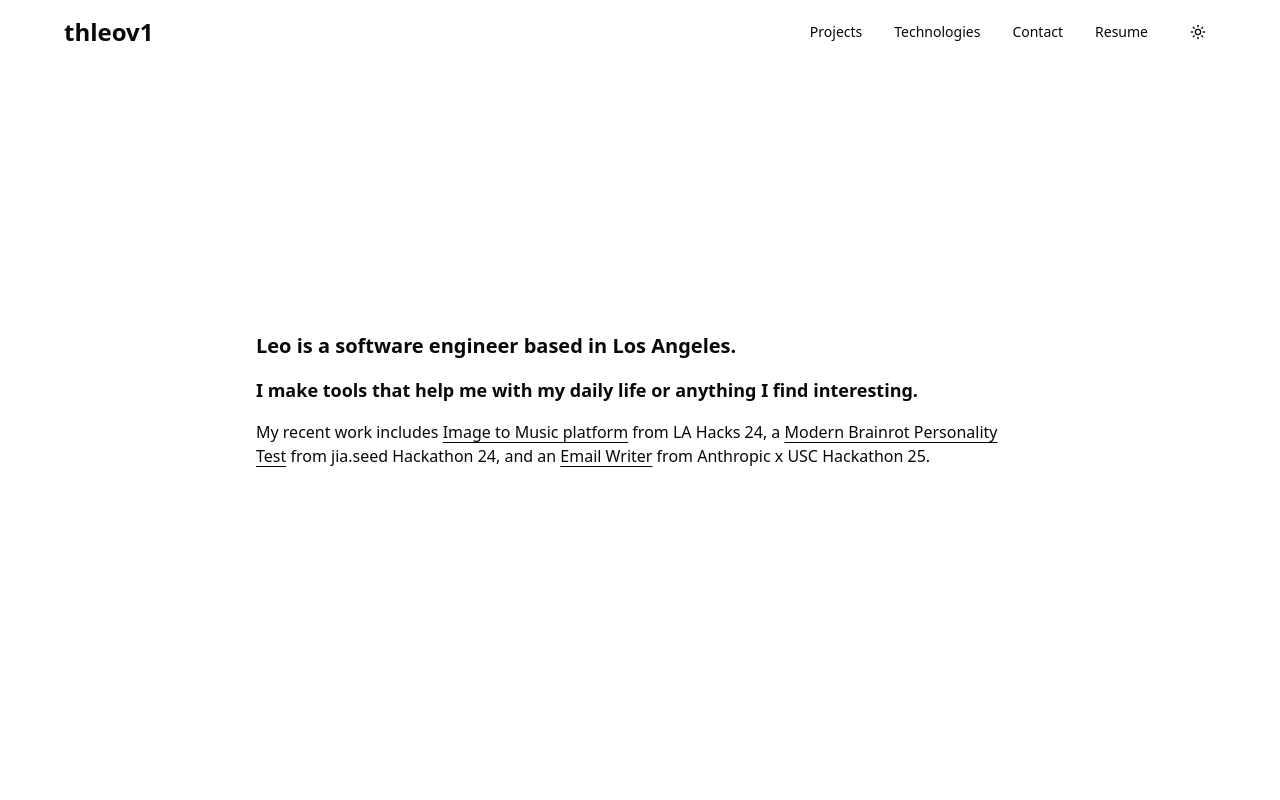
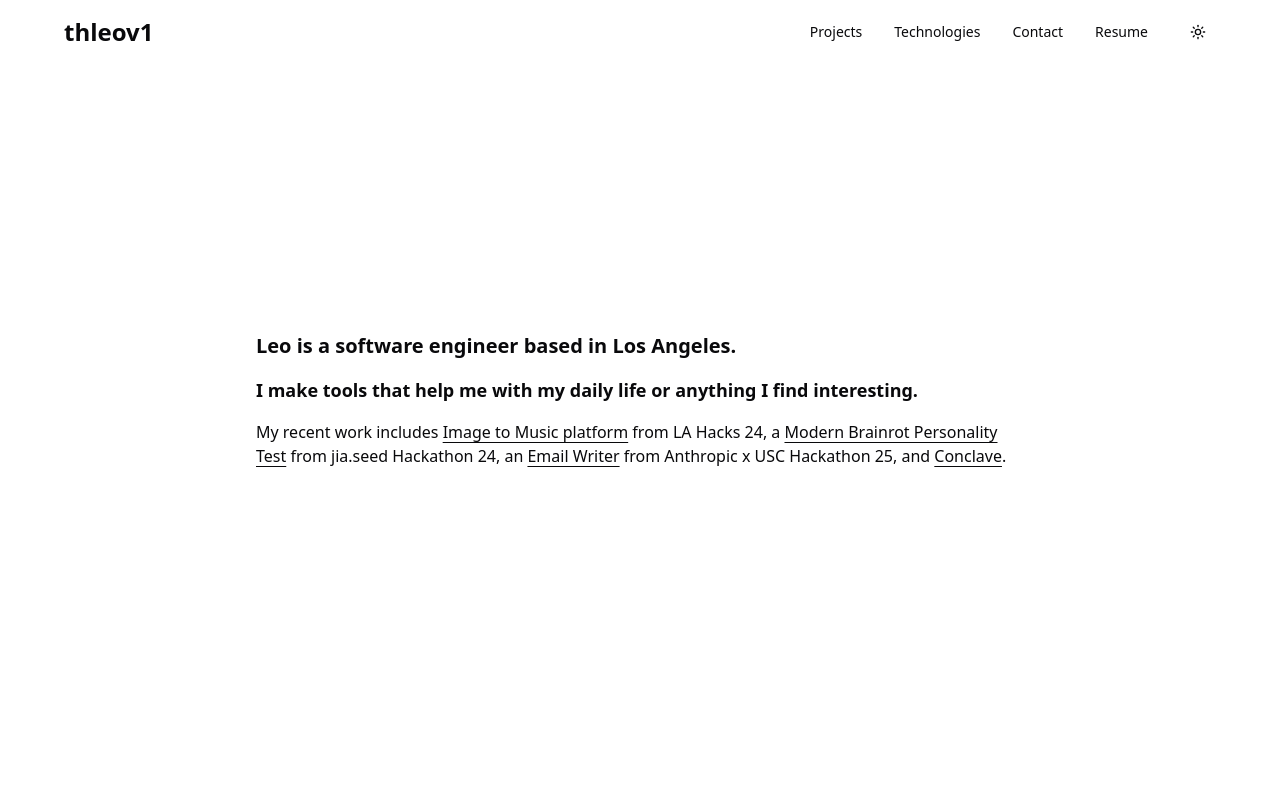
Before and after one commit to THL-Leo/thl-v1, a Next.js app: page / in a window 1280 px wide. Shown: the top 800 px of the page. Built offline with nearby package versions, Linux system fonts and the light colour scheme.

Commit message:
added conclave to hero section

```diff
--- a/src/components/sections/HeroSection.tsx
+++ b/src/components/sections/HeroSection.tsx
@@ -20,11 +20,14 @@ export function HeroSection() {
             <a href="https://devpost.com/software/degen-purity-test" className="underline underline-offset-4 hover:text-foreground transition-colors">
               Modern Brainrot Personality Test
             </a>{' '}
-            from jia.seed Hackathon 24, and an {' '}
+            from jia.seed Hackathon 24, an {' '}
             <a href="https://devpost.com/software/idontknowhowtowriteemails" className="underline underline-offset-4 hover:text-foreground transition-colors">
               Email Writer
             </a>{' '}
-            from Anthropic x USC Hackathon 25.
+            from Anthropic x USC Hackathon 25, and {' '}
+            <a href="https://github.com/THL-Leo/conclave" className="underline underline-offset-4 hover:text-foreground transition-colors">
+              Conclave
+            </a>.
           </p>
         </div>
       </div>
```
